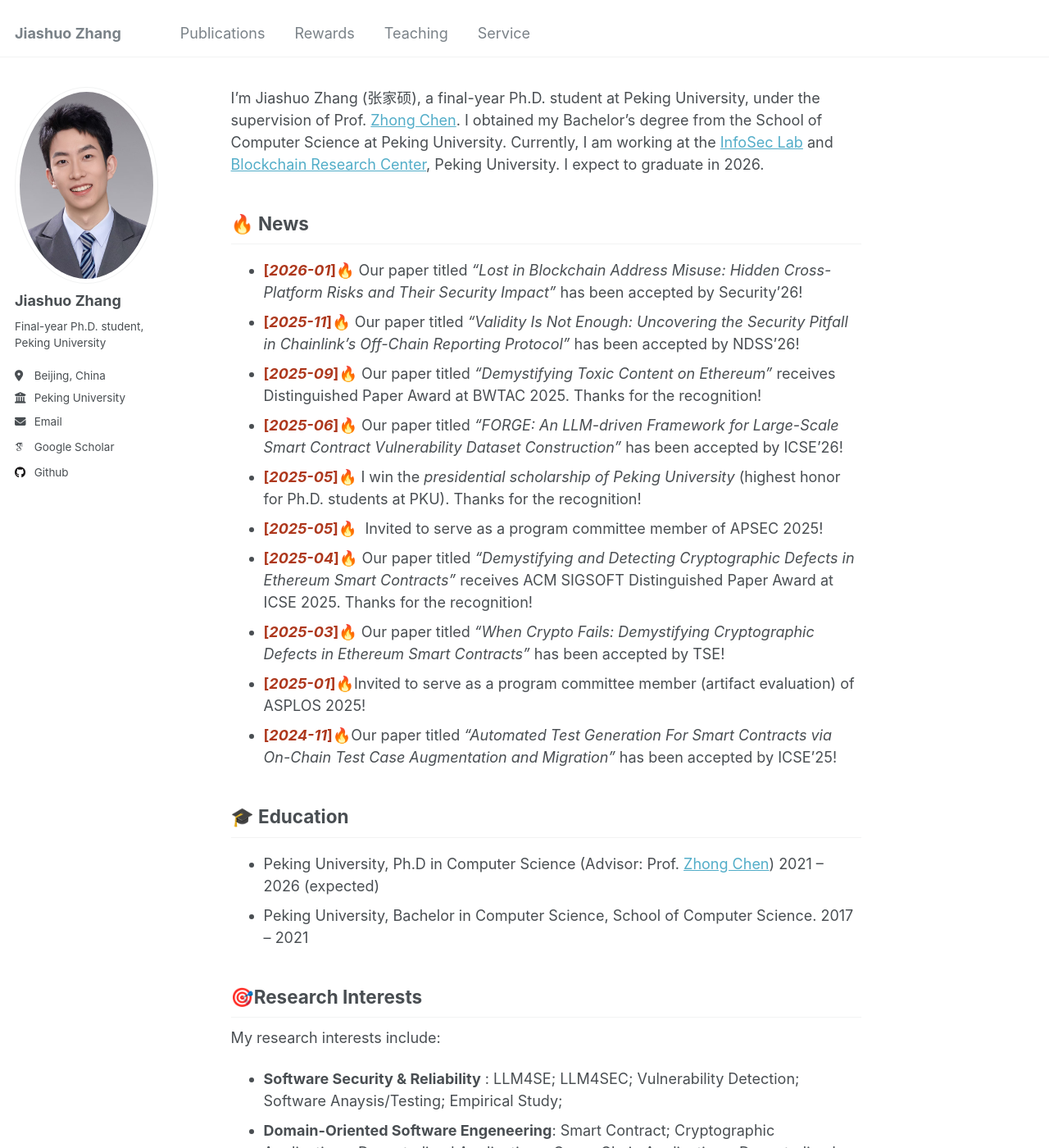
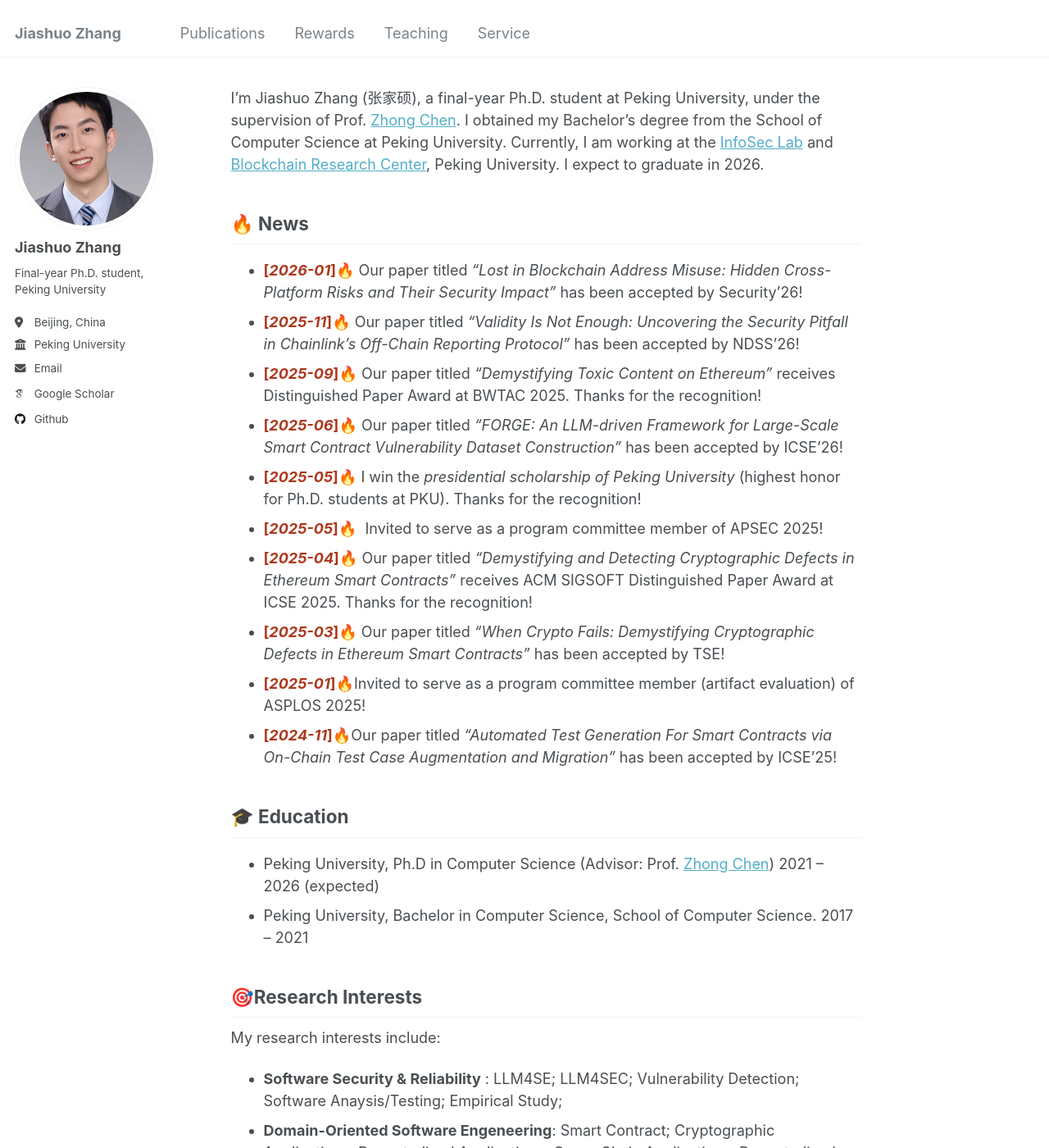
Before and after one commit to zhangjiashuo-cs/zhangjiashuo-cs.github.io, a Jekyll site: the page built from _pages/about.md, in a window 1280 px wide and 1400 px high. Shown: the whole window at 82% size. Built offline with Jekyll 4.4.1, drawn with Linux system fonts in a browser that asks for light colours; some web fonts are replaced.

Commit message:
Update _sidebar.scss

```diff
--- a/_sass/_sidebar.scss
+++ b/_sass/_sidebar.scss
@@ -90,6 +90,8 @@
   }
 
   img {
+    aspect-ratio: 1 / 1;
+    object-fit: cover;
     max-width: 175px;
     border-radius: 50%;
 
```
